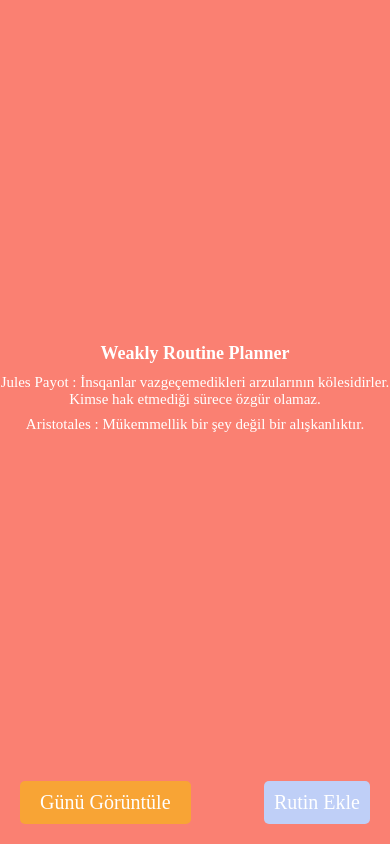
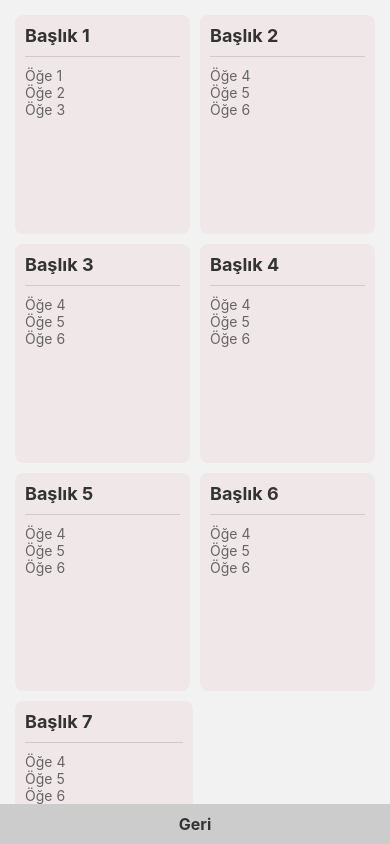
Before and after one commit to AhmetVDemir/Weakly, a React Native app in the folder WeaklyApp/: screen /WeekDays in a window 390 px wide. Built offline with nearby package versions, Linux system fonts and the light colour scheme.

Commit message:
Daycard Today komponentler düzenlendi

```diff
--- a/WeaklyApp/src/App.tsx
+++ b/WeaklyApp/src/App.tsx
@@ -1,32 +1,37 @@
-
 import React from 'react';
-import { NavigationContainer } from '@react-navigation/native';
-import { createNativeStackNavigator } from '@react-navigation/native-stack';
-
+import {NavigationContainer} from '@react-navigation/native';
+import {createNativeStackNavigator} from '@react-navigation/native-stack';
 
 //Screen and Component
 import HomeScreen from './Screens/HomeScreen/HomeScreen';
 import TodayScreen from './Screens/Today/TodayScreen';
-import { WeekDay } from './Helpers/Enums/WeekDays';
-
+import {WeekDay} from './Helpers/Enums/WeekDays';
+import WeekDayScreen from './Screens/WeekDays/WeekDayScreen';
 
 const Stack = createNativeStackNavigator();
 
-
 function App(): React.JSX.Element {
-
-  return(
+  return (
     <NavigationContainer>
-      <Stack.Navigator initialRouteName={true ? 'Home': 'Today'}>
-        <Stack.Screen name='Home' component={HomeScreen} options={{headerShown:false}} />
-        <Stack.Screen name='Today' component={TodayScreen} options={{headerShown:false}} />
+      <Stack.Navigator initialRouteName={true ? 'WeekDays' : 'Today'}>
+        <Stack.Screen
+          name="Home"
+          component={HomeScreen}
+          options={{headerShown: false}}
+        />
+        <Stack.Screen
+          name="Today"
+          component={TodayScreen}
+          options={{headerShown: false}}
+        />
+        <Stack.Screen
+          name="WeekDays"
+          component={WeekDayScreen}
+          options={{headerShown: false}}
+        />
       </Stack.Navigator>
     </NavigationContainer>
-
   );
-
 }
 
-
-
 export default App;
--- a/WeaklyApp/src/Components/DayCard.tsx
+++ b/WeaklyApp/src/Components/DayCard.tsx
@@ -1,22 +1,70 @@
-import React from 'react'
-import { SafeAreaView, StyleSheet, Text } from 'react-native'
+import React from 'react';
+import {
+  View,
+  Text,
+  ScrollView,
+  StyleSheet,
+  TouchableOpacity,
+  Alert,
+} from 'react-native';
 
-function DayCard() : React.JSX.Element {
-  return (
-    <SafeAreaView>
-        <Text style={DayCardStl.text}>Day Card</Text>
-    </SafeAreaView>
-  )
+interface PastelCardProps {
+  title: string;
+  items: string[];
+  id: string;
 }
 
-export default DayCard
+const DayCard: React.FC<PastelCardProps> = ({title, items, id}) => {
+  return (
+    <TouchableOpacity
+      style={DayCardStl.card}
+      onPress={() => {
+        Alert.alert('Id : ', id);
+      }}>
+      <Text style={DayCardStl.title}>{title}</Text>
+      <View style={DayCardStl.divider} />
+      <View style={DayCardStl.itemContainer}>
+        {items.map((item, index) => (
+          <Text key={index} style={DayCardStl.item}>
+            {item}
+          </Text>
+        ))}
+      </View>
+    </TouchableOpacity>
+  );
+};
 
-
+export default DayCard;
 
 const DayCardStl = StyleSheet.create({
-    text:{
-        fontSize:20,
-        fontWeight:"bold",
-        color:"red"
-    }
+  listContainer: {
+    padding: 10,
+  },
+  card: {
+    backgroundColor: '#F0E8E8',
+    borderRadius: 8,
+    padding: 10,
+    margin: 5,
+    flex: 1,
+    aspectRatio: 0.8,
+    maxWidth: '48%',
+  },
+  title: {
+    fontSize: 18,
+    fontWeight: 'bold',
+    marginBottom: 5,
+    color: '#333333',
+  },
+  divider: {
+    height: 1,
+    backgroundColor: '#CCCCCC',
+    marginVertical: 5,
+  },
+  itemContainer: {
+    marginTop: 5,
+  },
+  item: {
+    fontSize: 14,
+    color: '#666666',
+  },
 });
--- a/WeaklyApp/src/Screens/HomeScreen/HomeScreen.tsx
+++ b/WeaklyApp/src/Screens/HomeScreen/HomeScreen.tsx
@@ -1,19 +1,17 @@
+import React from 'react';
+import {View, Text, TouchableOpacity} from 'react-native';
+import {SafeAreaView} from 'react-native-safe-area-context';
+import HomeStyle from './HomeStyle';
+import {WeekDay} from '../../Helpers/Enums/WeekDays';
 
-import React from 'react';
-import { View, Text, TouchableOpacity } from 'react-native';
-import { SafeAreaView } from 'react-native-safe-area-context';
-import HomeStyle from './HomeStyle';
-import { WeekDay } from '../../Helpers/Enums/WeekDays';
-
-function HomeScreen({ navigation }): React.JSX.Element {
-
+function HomeScreen({navigation}): React.JSX.Element {
   return (
     <SafeAreaView style={HomeStyle.container}>
       <View style={HomeStyle.innerContainer}>
         <Text style={HomeStyle.text}>Weakly Routine Planner</Text>
         <Text style={HomeStyle.text2}>
-                Jules Payot : İnsqanlar vazgeçemedikleri arzularının kölesidirler. Kimse hak etmediği sürece özgür olamaz.
-
+          Jules Payot : İnsqanlar vazgeçemedikleri arzularının kölesidirler.
+          Kimse hak etmediği sürece özgür olamaz.
         </Text>
         <Text style={HomeStyle.text2}>
           Aristotales : Mükemmellik bir şey değil bir alışkanlıktır.
@@ -21,15 +19,21 @@ function HomeScreen({ navigation }): React.JSX.Element {
       </View>
 
       <View style={HomeStyle.buttonContainer}>
-                <TouchableOpacity style={HomeStyle.button} onPress={()=> navigation.navigate('Today')} >
+        <TouchableOpacity
+          style={HomeStyle.button}
+          onPress={() => navigation.navigate('Today')}>
           <Text style={HomeStyle.buttonText}>Günü Görüntüle</Text>
         </TouchableOpacity>
         <TouchableOpacity style={HomeStyle.squareButton}>
           <Text style={HomeStyle.plus}>Rutin Ekle</Text>
         </TouchableOpacity>
+        <TouchableOpacity
+          style={HomeStyle.squareButton}
+          onPress={() => navigation.navigate('WeekDays')}>
+          <Text style={HomeStyle.plus}>Week Days Ekle</Text>
+        </TouchableOpacity>
       </View>
     </SafeAreaView>
   );
-
 }
 export default HomeScreen;
--- a/WeaklyApp/src/Screens/Today/TodayScreen.tsx
+++ b/WeaklyApp/src/Screens/Today/TodayScreen.tsx
@@ -1,15 +1,24 @@
 import React from 'react';
-import { Text } from 'react-native';
-import { SafeAreaView } from 'react-native-safe-area-context';
+import {TouchableOpacity} from 'react-native';
+import {Text} from 'react-native';
+import {SafeAreaView} from 'react-native-safe-area-context';
 import TodayStyle from './TodayStyle';
 
-function TodayScreen(): React.JSX.Element {
-
-    return (
-        <SafeAreaView>
-            <Text style={TodayStyle.text}>Today List : Eğer data varsa</Text>
-        </SafeAreaView>
-    );
+function TodayScreen({navigation}): React.JSX.Element {
+  return (
+    <SafeAreaView>
+      <Text style={TodayStyle.text}>Today List : Eğer data varsa</Text>
+      <TouchableOpacity
+        style={{backgroundColor: '#CCCCCC', padding: 10, alignItems: 'center'}}
+        onPress={() => {
+          navigation.navigate('Home');
+        }}>
+        <Text style={{fontSize: 16, fontWeight: 'bold', color: '#333333'}}>
+          Geri
+        </Text>
+      </TouchableOpacity>
+    </SafeAreaView>
+  );
 }
 
 export default TodayScreen;
--- a/WeaklyApp/src/Screens/WeekDays/WeekDayScreen.tsx
+++ b/WeaklyApp/src/Screens/WeekDays/WeekDayScreen.tsx
@@ -1,20 +1,48 @@
 import React from 'react';
 
-import WeekDayStyle from '../../Screens/WeekDays/WeekDayStyle'
-import { SafeAreaView, Text } from 'react-native';
+import WeekDayStyle from '../../Screens/WeekDays/WeekDayStyle';
+import {ScrollView, Text, View, FlatList, TouchableOpacity} from 'react-native';
+import DayCard from '../../Components/DayCard';
 
+function WeekDayScreen({navigation}): React.JSX.Element {
+  const data = [
+    {id: '1', title: 'Başlık 1', items: ['Öğe 1', 'Öğe 2', 'Öğe 3']},
+    {id: '2', title: 'Başlık 2', items: ['Öğe 4', 'Öğe 5', 'Öğe 6']},
 
-function WeekDayScreen() : React.JSX.Element {
+    {id: '3', title: 'Başlık 3', items: ['Öğe 4', 'Öğe 5', 'Öğe 6']},
 
+    {id: '4', title: 'Başlık 4', items: ['Öğe 4', 'Öğe 5', 'Öğe 6']},
 
-    return(
-        <SafeAreaView>
-            <Text style={WeekDayStyle.text}>
-                Merhaba Week day screen
-            </Text>
+    {id: '5', title: 'Başlık 5', items: ['Öğe 4', 'Öğe 5', 'Öğe 6']},
 
-        </SafeAreaView>
-    );
+    {id: '6', title: 'Başlık 6', items: ['Öğe 4', 'Öğe 5', 'Öğe 6']},
+
+    {id: '7', title: 'Başlık 7', items: ['Öğe 4', 'Öğe 5', 'Öğe 6']},
+    // İsterseniz daha fazla veri ekleyebilirsiniz
+  ];
+
+  return (
+    <View style={{flex: 1}}>
+      <FlatList
+        data={data}
+        renderItem={({item}) => (
+          <DayCard title={item.title} items={item.items} id={item.id} />
+        )}
+        keyExtractor={item => item.id}
+        contentContainerStyle={{padding: 10}}
+        numColumns={2}
+      />
+      <TouchableOpacity
+        style={{backgroundColor: '#CCCCCC', padding: 10, alignItems: 'center'}}
+        onPress={() => {
+          navigation.navigate('Home');
+        }}>
+        <Text style={{fontSize: 16, fontWeight: 'bold', color: '#333333'}}>
+          Geri
+        </Text>
+      </TouchableOpacity>
+    </View>
+  );
 }
 
 export default WeekDayScreen;
```
Lines whose indentation alone changed are shown as unchanged.
